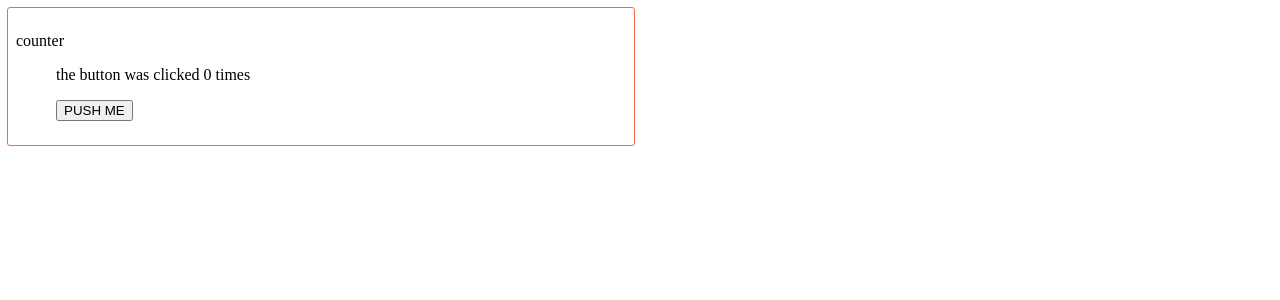
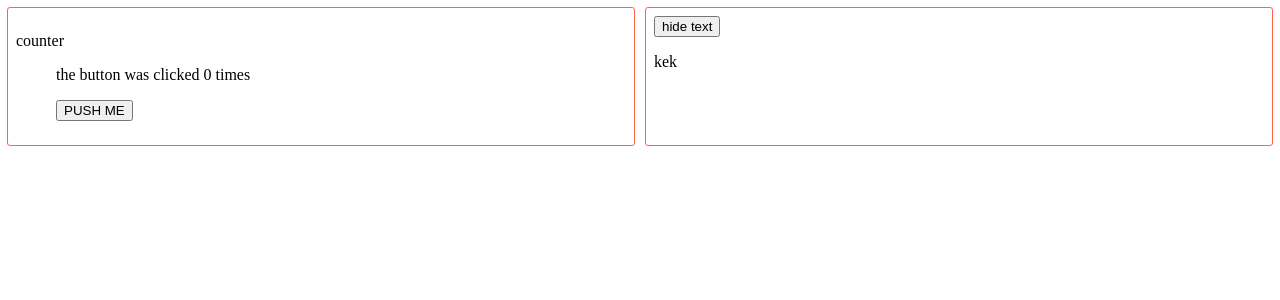
Before and after one commit to slavkapiyavka/react-sandbox, a React (Vite) app: page / in a window 1280 px wide. Shown: the top 300 px of the page. Built offline with nearby package versions, Linux system fonts and the light colour scheme.

Commit message:
feat: implement BooleanText component

```diff
--- a/src/App.tsx
+++ b/src/App.tsx
@@ -1,10 +1,12 @@
 import "./App.css";
+import BooleanTextComponent from "./components/boolean-text-component";
 import CounterComponent from "./components/counter-component";
 
 function App() {
   return (
     <section className="section">
       <CounterComponent />
+      <BooleanTextComponent text={"kek"} isTextVisible={true} />
     </section>
   );
 }
--- /dev/null
+++ b/src/components/boolean-text-component/index.tsx
@@ -0,0 +1,25 @@
+import React, { useState } from "react";
+
+interface ComponentProps {
+  text: string;
+  isTextVisible: boolean;
+}
+
+const BooleanTextComponent: React.FC<ComponentProps> = ({
+  text,
+  isTextVisible,
+}) => {
+  const [textIsVisible, setTextIsVisible] = useState(isTextVisible);
+  const handleTextVisibility = () => setTextIsVisible((v) => !v);
+
+  return (
+    <div className="card">
+      <button onClick={handleTextVisibility} type="button">
+        {textIsVisible ? "hide text" : "show text"}
+      </button>
+      {textIsVisible && <p>{text}</p>}
+    </div>
+  );
+};
+
+export default BooleanTextComponent;
```
